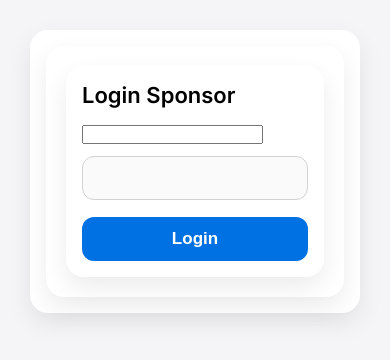
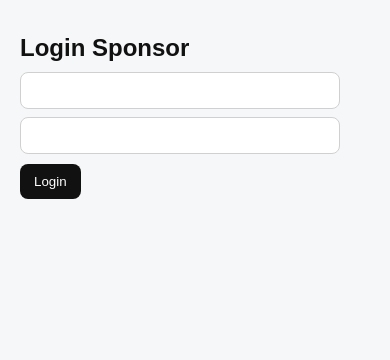
Before and after one commit to giorgiospagnolo21-wq/frontend, a React (Create React App) app: page /#/ in a window 390 px wide. Shown: the top 360 px of the page. Built offline with nearby package versions, Linux system fonts and the light colour scheme.

Commit message:
Refactor CSS styles for layout and components

```diff
--- a/src/App.css
+++ b/src/App.css
@@ -1,122 +1,142 @@
-/* FONT APPLE-LIKE */
-@import url('https://fonts.googleapis.com/css2?family=Inter:wght@300;400;500;600&display=swap');
-
+/* Base */
 * {
-  margin: 0;
-  padding: 0;
   box-sizing: border-box;
 }
 
 body {
-  font-family: 'Inter', sans-serif;
-  background: #f5f5f7;
-  color: #1d1d1f;
-  padding: 30px;
+  margin: 0;
+  font-family: Arial, Helvetica, sans-serif;
+  background: #f6f7f9;
+  color: #111;
 }
 
-/* CONTENITORE PRINCIPALE */
-div {
-  max-width: 500px;
-  margin: auto;
+/* Layout container generico */
+.page {
+  max-width: 900px;
+  margin: 0 auto;
   padding: 20px;
-  background: white;
-  border-radius: 18px;
-  box-shadow: 0 10px 25px rgba(0,0,0,0.08);
-  transition: 0.3s ease;
 }
 
-div:hover {
-  box-shadow: 0 15px 30px rgba(0,0,0,0.12);
+h2 {
+  margin: 14px 0 10px;
 }
 
-/* TITOLI */
-h2 {
-  font-weight: 600;
-  margin-bottom: 15px;
-  font-size: 24px;
-  color: #000;
+/* Form */
+input, textarea {
+  width: 320px;
+  max-width: 100%;
+  padding: 10px;
+  border: 1px solid #d0d0d0;
+  border-radius: 8px;
+  outline: none;
+  background: #fff;
+  margin-top: 8px;
+  display: block;
 }
 
-/* INPUT GENERALI */
-input[type="text"],
-input[type="password"],
-input[type="file"],
-input[type="email"] {
-  width: 100%;
-  padding: 12px 14px;
-  margin: 12px 0;
-  border-radius: 12px;
-  border: 1px solid #d2d2d2;
-  font-size: 16px;
-  background: #fafafa;
-  transition: 0.2s;
+textarea {
+  resize: vertical;
+  min-height: 44px;
 }
 
-input:focus {
-  border-color: #0071e3;
-  outline: none;
-  background: #fff;
-  box-shadow: 0 0 0 4px rgba(0,113,227,0.15);
+input:focus, textarea:focus {
+  border-color: #999;
 }
 
-/* BUTTON */
+/* Buttons */
 button {
-  width: 100%;
-  padding: 14px;
-  margin-top: 5px;
-  background: #0071e3;
-  border: none;
-  border-radius: 12px;
-  font-size: 17px;
-  font-weight: 600;
-  color: white;
+  margin-top: 10px;
+  padding: 10px 14px;
+  border: 0;
+  border-radius: 8px;
   cursor: pointer;
-  transition: 0.2s;
+  background: #111;
+  color: #fff;
 }
 
 button:hover {
-  background: #0b84ff;
+  opacity: 0.9;
 }
 
-button:active {
-  transform: scale(0.98);
+button:disabled {
+  opacity: 0.6;
+  cursor: not-allowed;
 }
 
-/* PREVIEW IMMAGINI */
-img {
-  border-radius: 12px;
-  width: 100%;
-  margin-bottom: 10px;
-  box-shadow: 0 5px 15px rgba(0,0,0,0.1);
+/* Preview */
+.preview-img {
+  display: block;
+  margin-top: 10px;
+  border-radius: 10px;
+  border: 1px solid #ddd;
 }
 
-/* CARD POSTER */
-.poster-item {
-  padding: 15px;
-  background: #fff;
-  border-radius: 14px;
-  margin-top: 20px;
-  box-shadow: 0 5px 15px rgba(0,0,0,0.08);
+/* Poster cards */
+.poster-grid {
+  display: grid;
+  grid-template-columns: repeat(auto-fill, minmax(260px, 1fr));
+  gap: 16px;
+  margin-top: 14px;
 }
 
-/* DESCRIZIONE POSTER */
-.poster-item p {
-  margin-top: 10px;
-  font-size: 16px;
-  line-height: 1.4;
+.poster-card {
+  background: #fff;
+  border: 1px solid #e2e2e2;
+  border-radius: 12px;
+  padding: 12px;
 }
 
-/* RESPONSIVE */
-@media (max-width: 600px) {
-  div {
-    padding: 16px;
-  }
+.poster-card img {
+  width: 100%;
+  border-radius: 10px;
+  border: 1px solid #eee;
+}
 
-  h2 {
-    font-size: 22px;
-  }
+/* Titolo: più grande e grassetto, non esce dal riquadro */
+.poster-title {
+  font-weight: 800;
+  font-size: 18px;
+  margin: 10px 0 6px;
 
-  button {
-    padding: 12px;
-  }
+  overflow: hidden;
+  text-overflow: ellipsis;
+
+  display: -webkit-box;
+  -webkit-box-orient: vertical;
+  -webkit-line-clamp: 2;  /* max 2 righe */
+  line-clamp: 2;
+
+  word-break: break-word;
 }
+
+/* Descrizione: più piccola, clamp */
+.poster-desc {
+  font-size: 14px;
+  margin: 0 0 10px;
+
+  overflow: hidden;
+  text-overflow: ellipsis;
+
+  display: -webkit-box;
+  -webkit-box-orient: vertical;
+  -webkit-line-clamp: 3; /* max 3 righe */
+  line-clamp: 3;
+
+  word-break: break-word;
+}
+
+/* Riga voti */
+.poster-votes {
+  margin: 6px 0 10px;
+}
+
+/* Pulsanti dentro card */
+.poster-actions {
+  display: flex;
+  gap: 10px;
+  align-items: center;
+}
+
+.poster-actions .danger {
+  background: #b00020;
+}
```
